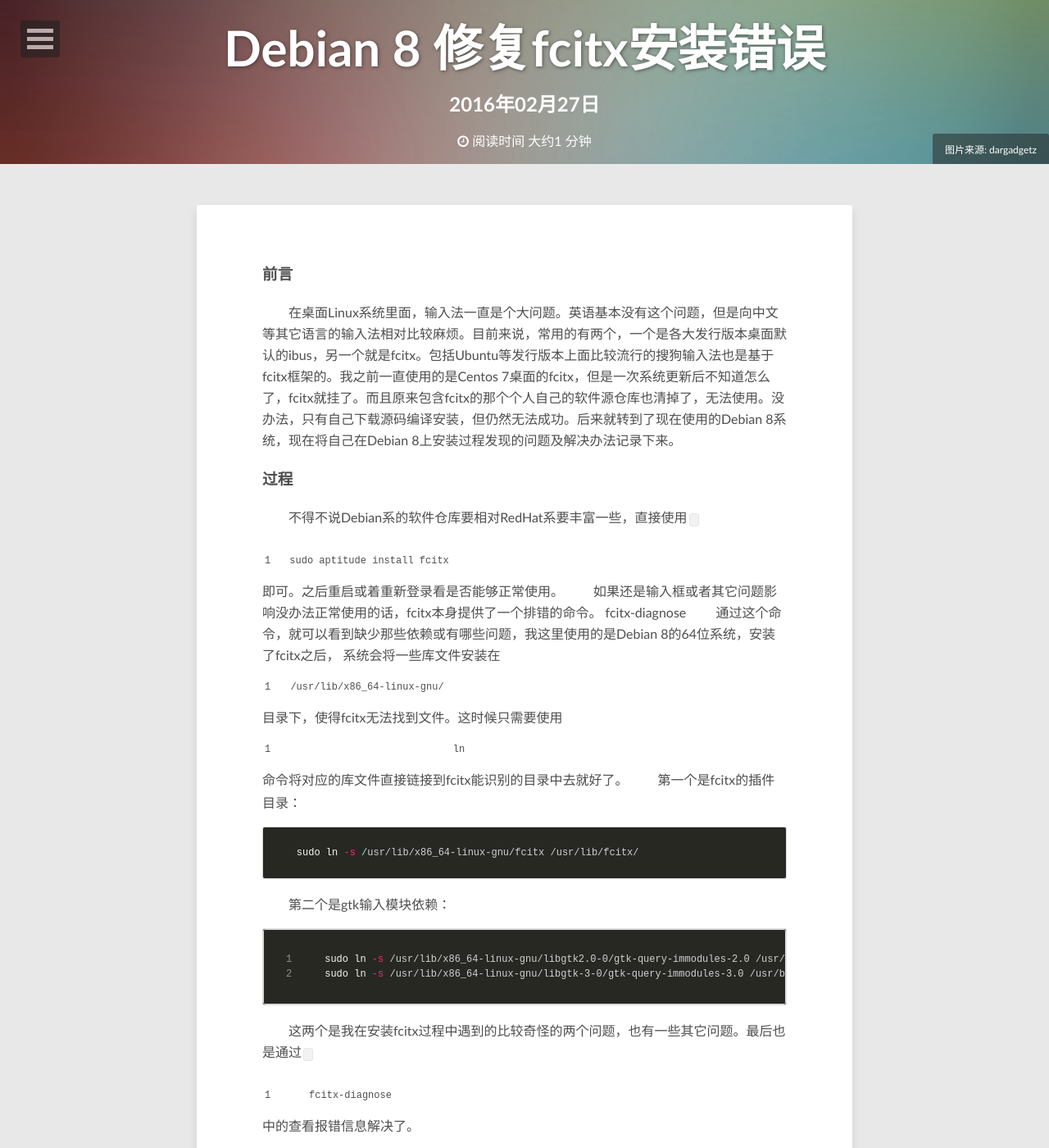
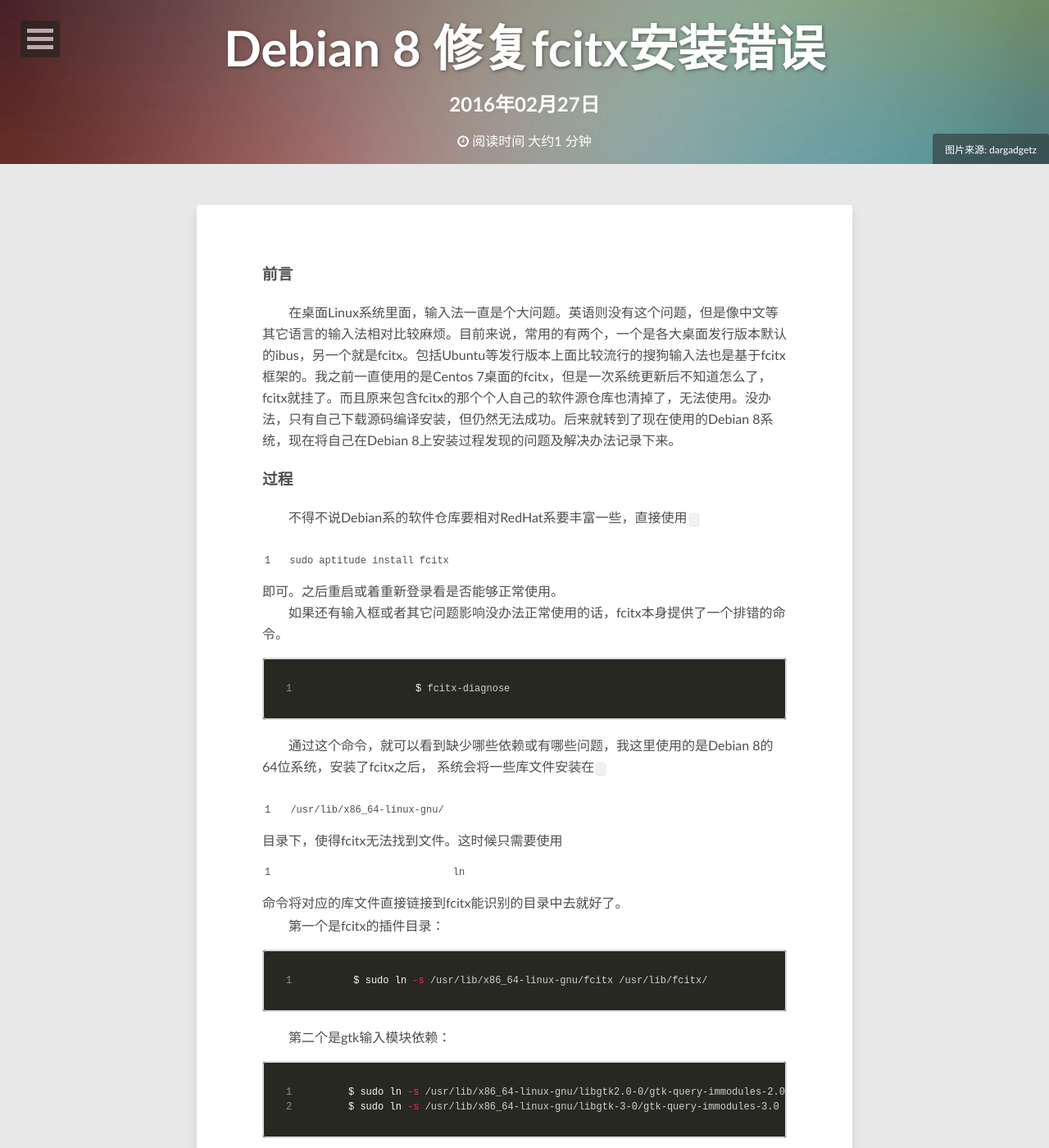
Before and after one commit to uare/uare.github.io, a Jekyll site: the page built from _posts/2016-02-27-fix-fcitx-errors-on-debian-8.md, in a window 1280 px wide and 1400 px high. Shown: the whole window at 82% size. Built offline with Jekyll 4.4.1, drawn with Linux system fonts in a browser that asks for light colours; comment, search, counter and statistics services are not loaded; some of the changed text lies outside the part shown.

Commit message:
fix format

````diff
--- a/_config.yml
+++ b/_config.yml
@@ -5,7 +5,42 @@
 reading_time: true
 words_per_minute: 200
 baseurl: ""
-url: "http://uare.github.io"
+# url: "http://uare.github.io"
+
+# https://github.com/mojombo/jekyll/wiki/Permalinks
+permalink:   /:categories/:title/
+
+# Amount of post to show on home page
+paginate: 5
+
+# http://en.wikipedia.org/wiki/List_of_tz_database_time_zones
+timezone: Asia/Shanghai
+future: true
+markdown: kramdown
+kramdown:
+  input: GFM
+  hard_wrap: ture
+  auto_ids: true
+  footnote_nr: 1
+  entity_output: as_char
+  toc_levels: 1..6
+  enable_coderay: false
+
+  coderay:
+    coderay_line_numbers: nil
+    coderay_line_numbers_start: 1
+    coderay_tab_width: 4
+    coderay_bold_every: 10
+    coderay_css: class
+
+# Analytics and webmaster tools stuff goes here
+google_analytics: UA-74320749-1
+google_verify: googlefdf93594e52ab258.html
+# https://ssl.bing.com/webmaster/configure/verify/ownership Option 2 content= goes here
+bing_verify:
+
+# Background image to be tiled on all pages
+background:
 
 # Owner/author information
 owner:
@@ -24,19 +59,6 @@
   # google plus id, include the '+', eg +mmistakes
   google_plus: +关振东
 
-# Background image to be tiled on all pages
-background:
-
-# Analytics and webmaster tools stuff goes here
-google_analytics: UA-74320749-1
-google_verify: googlefdf93594e52ab258.html
-# https://ssl.bing.com/webmaster/configure/verify/ownership Option 2 content= goes here
-bing_verify:
-
-# http://en.wikipedia.org/wiki/List_of_tz_database_time_zones
-timezone: Asia/Shanghai
-future: true
-markdown: kramdown
 gems:
   - jekyll-sitemap
   - jekyll-paginate
@@ -44,26 +66,6 @@
 sass:
   sass_dir: _sass
   style: compressed
-
-# https://github.com/mojombo/jekyll/wiki/Permalinks
-permalink:   /:categories/:title/
-
-# Amount of post to show on home page
-paginate: 5
-
-kramdown:
-  auto_ids: true
-  footnote_nr: 1
-  entity_output: as_char
-  toc_levels: 1..6
-  enable_coderay: false
-
-  coderay:
-    coderay_line_numbers: nil
-    coderay_line_numbers_start: 1
-    coderay_tab_width: 4
-    coderay_bold_every: 10
-    coderay_css: class
 
 # Octopress
 # Default extensions
--- a/_posts/2016-02-27-fix-fcitx-errors-on-debian-8.md
+++ b/_posts/2016-02-27-fix-fcitx-errors-on-debian-8.md
@@ -11,37 +11,43 @@
 
 ### 前言
 
-　　在桌面Linux系统里面，输入法一直是个大问题。英语基本没有这个问题，但是向中文等其它语言的输入法相对比较麻烦。目前来说，常用的有两个，一个是各大发行版本桌面默认的ibus，另一个就是fcitx。包括Ubuntu等发行版本上面比较流行的搜狗输入法也是基于fcitx框架的。我之前一直使用的是Centos 7桌面的fcitx，但是一次系统更新后不知道怎么了，fcitx就挂了。而且原来包含fcitx的那个个人自己的软件源仓库也清掉了，无法使用。没办法，只有自己下载源码编译安装，但仍然无法成功。后来就转到了现在使用的Debian 8系统，现在将自己在Debian 8上安装过程发现的问题及解决办法记录下来。
+　　在桌面Linux系统里面，输入法一直是个大问题。英语则没有这个问题，但是像中文等其它语言的输入法相对比较麻烦。目前来说，常用的有两个，一个是各大桌面发行版本默认的ibus，另一个就是fcitx。包括Ubuntu等发行版本上面比较流行的搜狗输入法也是基于fcitx框架的。我之前一直使用的是Centos 7桌面的fcitx，但是一次系统更新后不知道怎么了，fcitx就挂了。而且原来包含fcitx的那个个人自己的软件源仓库也清掉了，无法使用。没办法，只有自己下载源码编译安装，但仍然无法成功。后来就转到了现在使用的Debian 8系统，现在将自己在Debian 8上安装过程发现的问题及解决办法记录下来。
 
 ### 过程
 
 　　不得不说Debian系的软件仓库要相对RedHat系要丰富一些，直接使用`sudo aptitude install fcitx`即可。之后重启或着重新登录看是否能够正常使用。
-　　如果还是输入框或者其它问题影响没办法正常使用的话，fcitx本身提供了一个排错的命令。
-    fcitx-diagnose
-　　通过这个命令，就可以看到缺少那些依赖或有哪些问题，我这里使用的是Debian 8的64位系统，安装了fcitx之后， 系统会将一些库文件安装在`/usr/lib/x86_64-linux-gnu/`目录下，使得fcitx无法找到文件。这时候只需要使用`ln`命令将对应的库文件直接链接到fcitx能识别的目录中去就好了。
+　　如果还有输入框或者其它问题影响没办法正常使用的话，fcitx本身提供了一个排错的命令。
+
+```bash
+    $ fcitx-diagnose
+```
+
+　　通过这个命令，就可以看到缺少哪些依赖或有哪些问题，我这里使用的是Debian 8的64位系统，安装了fcitx之后， 系统会将一些库文件安装在`/usr/lib/x86_64-linux-gnu/`目录下，使得fcitx无法找到文件。这时候只需要使用`ln`命令将对应的库文件直接链接到fcitx能识别的目录中去就好了。
 　　第一个是fcitx的插件目录：
-{% highlight bash %}
-    sudo ln -s /usr/lib/x86_64-linux-gnu/fcitx /usr/lib/fcitx/
-{% endhighlight %}
+
+```bash
+    $ sudo ln -s /usr/lib/x86_64-linux-gnu/fcitx /usr/lib/fcitx/
+```
+
 　　第二个是gtk输入模块依赖：
 
 ```bash
-sudo ln -s /usr/lib/x86_64-linux-gnu/libgtk2.0-0/gtk-query-immodules-2.0 /usr/bin/gtk-query-immodules-2.0
-sudo ln -s /usr/lib/x86_64-linux-gnu/libgtk-3-0/gtk-query-immodules-3.0 /usr/bin/gtk-query-immodules-3.0
+    $ sudo ln -s /usr/lib/x86_64-linux-gnu/libgtk2.0-0/gtk-query-immodules-2.0 /usr/bin/gtk-query-immodules-2.0
+    $ sudo ln -s /usr/lib/x86_64-linux-gnu/libgtk-3-0/gtk-query-immodules-3.0 /usr/bin/gtk-query-immodules-3.0
 ```
 
 　　这两个是我在安装fcitx过程中遇到的比较奇怪的两个问题，也有一些其它问题。最后也是通过`fcitx-diagnose`中的查看报错信息解决了。
 
 ### 后续
 
-　　完成fcitx的安装之后，就可以安装自己喜欢的输入法，包括rime, google-pinyin以及搜狗拼音等等。这里推荐安装配置一下一个云输入法的插件`Cloud Pinyin`，安装之后将默认的云输入的来源Google改为Baidu，并且根据自己的喜好调整云输入词汇在候选狂的位置。
+　　完成fcitx的安装之后，就可以安装自己喜欢的输入法，包括rime, google-pinyin以及搜狗拼音等等。这里推荐安装配置一下云输入法的插件`Cloud Pinyin`，安装之后将默认的云输入的来源Google改为Baidu，并且根据自己的喜好调整云输入词汇在候选框的位置。
 　　另外，我比较钟爱fcitx的另一个原因是，在Firefox（当然在Debian下默认的是Iceweasel）下搭配插件`Vimperator`，可以将以下配置写入`~/.vimperatorrc`中，自动转换每次Hint时的拼音输入模式为英文模式。
 
-{% highlight vim %}
+```vim
     nnoremap <silent> f :silent !fcitx-remote -c<CR>f
     nnoremap <silent> F :silent !fcitx-remote -c<CR>F
     nnoremap <silent> : :silent !fcitx-remote -c<CR>:
     nnoremap <silent> b :silent !fcitx-remote -c<CR>b
     nnoremap <silent> t :silent !fcitx-remote -c<CR>t
     nnoremap <silent> o :silent !fcitx-remote -c<CR>o
-{% endhighlight %}
+```
````
